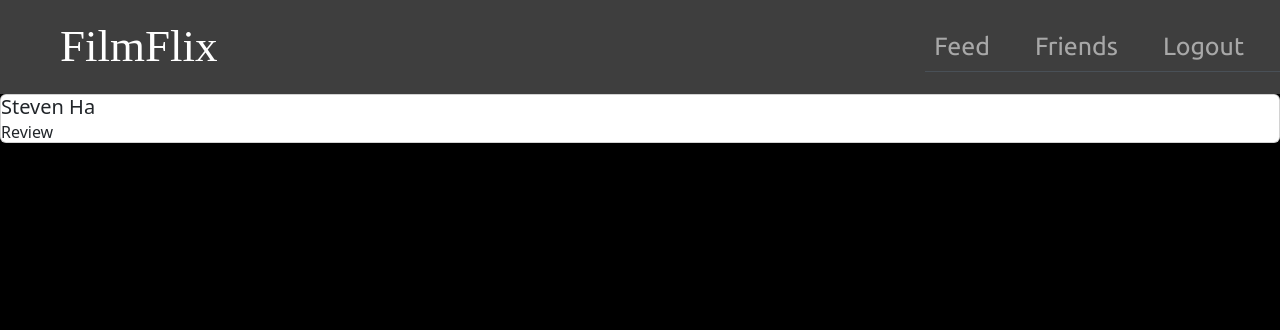
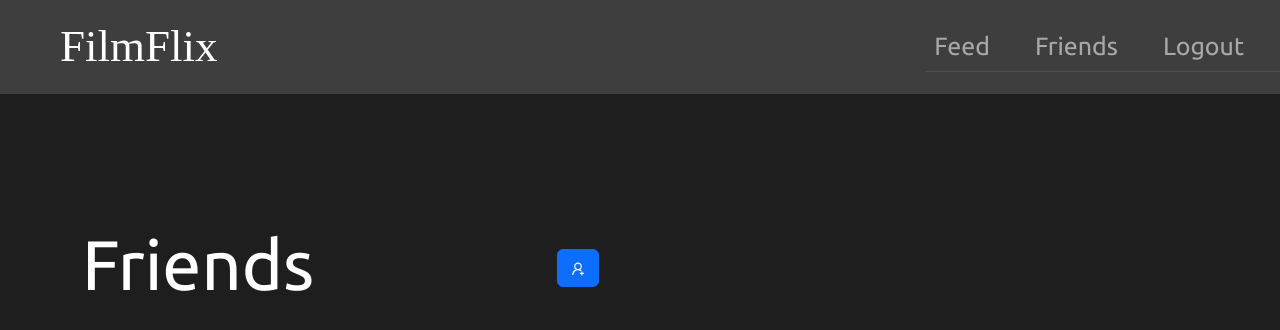
Before and after one commit to tahmid-23/FilmFlix, a React (Vite) app in the folder frontend/: page /friends in a window 1280 px wide. Shown: the top 330 px of the page. Built offline with nearby package versions, Linux system fonts and the light colour scheme; a web font is replaced by a local one.

Commit message:
Change background color

```diff
--- a/frontend/package.json
+++ b/frontend/package.json
@@ -15,6 +15,7 @@
     "react": "^18.2.0",
     "react-bootstrap": "^2.8.0",
     "react-dom": "^18.2.0",
+    "react-icons": "^4.11.0",
     "react-router-dom": "^6.16.0"
   },
   "devDependencies": {
--- a/frontend/src/main.css
+++ b/frontend/src/main.css
@@ -1,7 +1,8 @@
 .container-fluid {
   width: 100vw;
   height: 100vh;
-  background-color: black;
+  background-color: #1E1E1E;
+  font-family: 'Ubuntu';
   padding-left: 0;
   padding-right: 0;
 }
--- a/frontend/src/pages/Friends.tsx
+++ b/frontend/src/pages/Friends.tsx
@@ -1,15 +1,36 @@
-import { Container } from 'react-bootstrap';
+import { Container, Row, Col, Button} from 'react-bootstrap';
 import '../main.css';
 import MainNav from '../components/MainNav';
-import FeedBox from '../components/FeedBox';
 
+import {AiOutlineUserAdd} from 'react-icons/ai'
 // Add typing for props when necessary
 export default function Friends({ props }: any) {
   return (
     <>
       <Container fluid>
         <MainNav page="Friends"></MainNav>
-        <FeedBox />
+        <Container>
+
+          <Row style={{marginTop: "10vw"}} className="d-flex align-items-center" >
+            <Col xs lg = {5}>
+              <h1 style={{fontSize:70, color:"white"}}>
+                Friends
+              </h1>
+            </Col>
+
+            <Col xs lg = {1}>
+            <Button>
+              <AiOutlineUserAdd backgroundColor="black"></AiOutlineUserAdd>
+            </Button>
+            </Col>
+
+            <Col xs lg = {6}>
+            </Col>
+
+
+          </Row>
+
+        </Container>
       </Container>
     </>
   );
```
Also changed, not shown: 1 other file (tests, documents, lock files or other folders).
